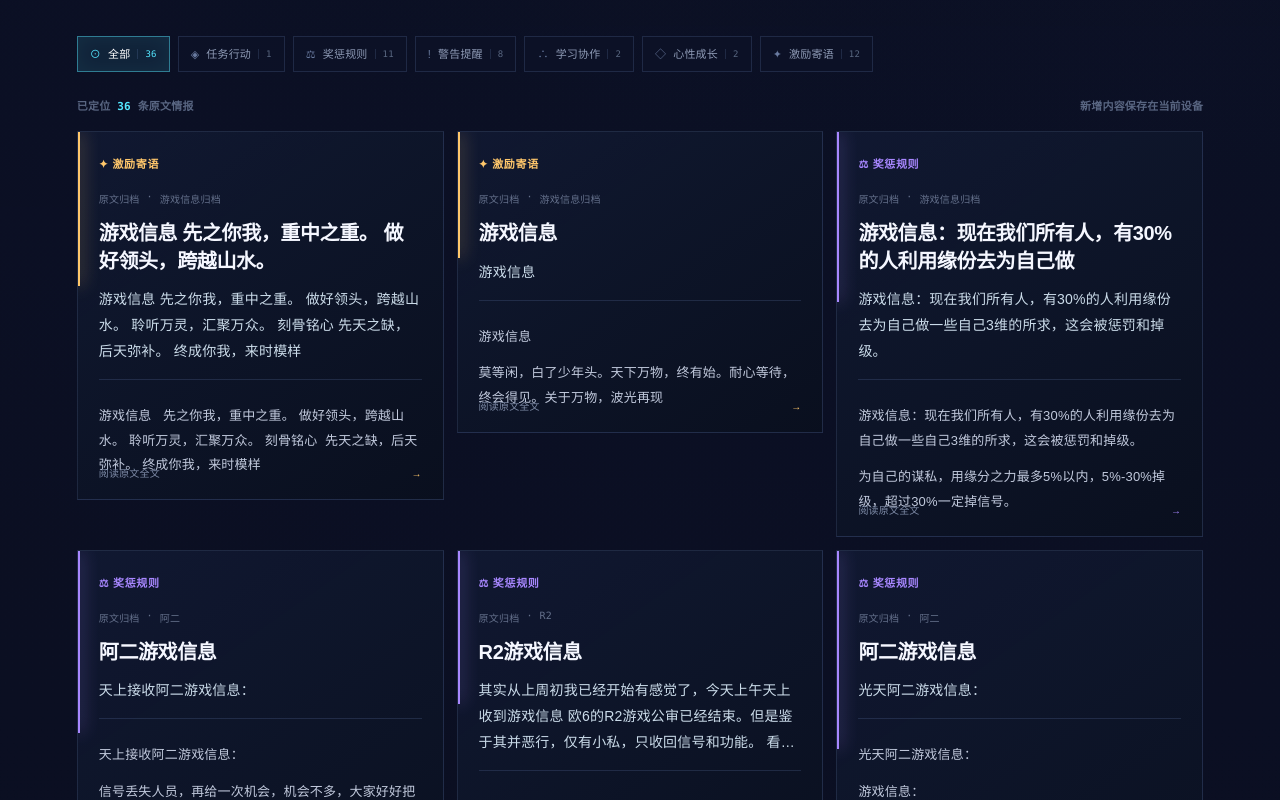
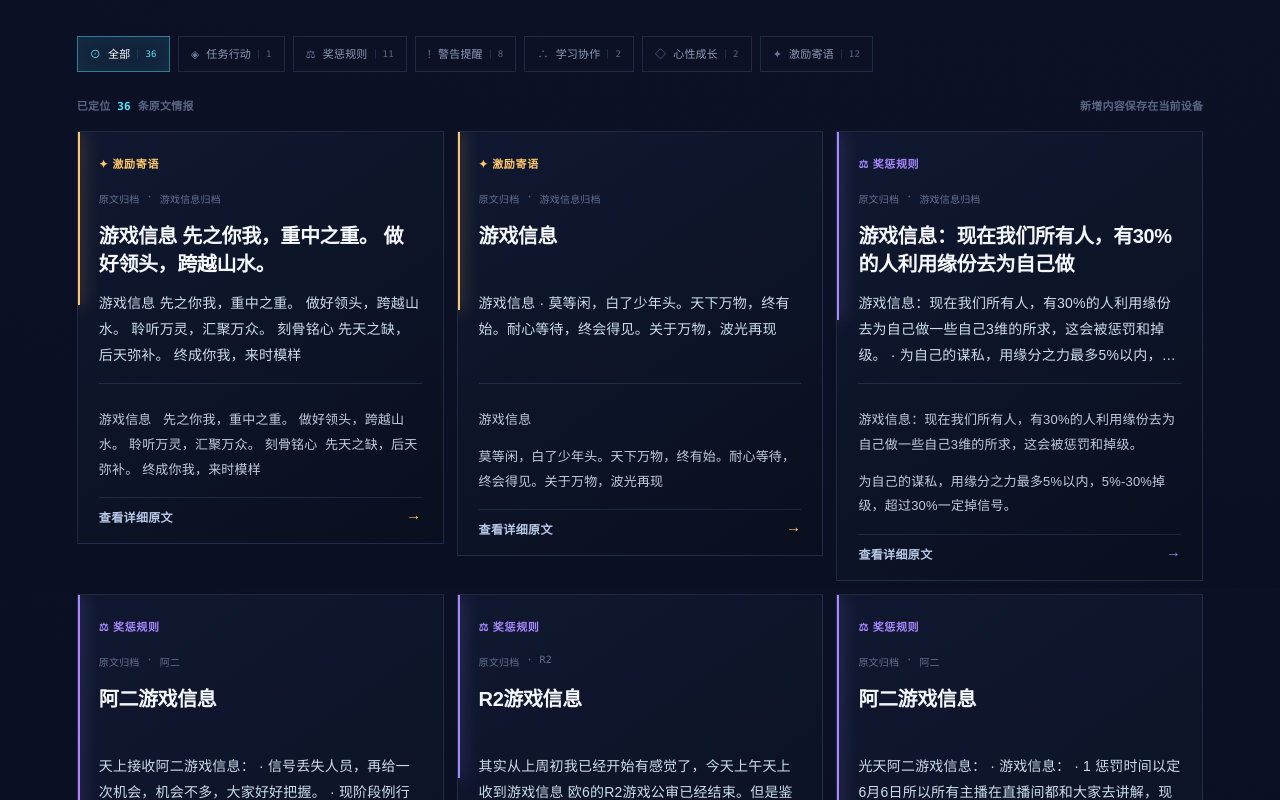
Before and after one commit to raulming/earthConsciousEnergy, a Next.js app: page / in a window 1280 px wide. Shown: the part 3000-3800 px from the top of the page. Built offline with nearby package versions, Linux system fonts and the light colour scheme.

Commit message:
Align game information cards

```diff
--- a/app/globals.css
+++ b/app/globals.css
@@ -83,3 +83,7 @@ main{position:relative;display:flex;flex-direction:column}main:before{content:""
 /* 阅读层级：让长篇情报与关键节点在高信息密度下依然一眼可读。 */
 body{font-size:16px;letter-spacing:.012em}.brand{font-size:16px;font-weight:800}.topbar nav{font-size:14px}.eyebrow{font-size:12px}.intro{font-size:17px;line-height:1.9}.primary-btn,.outline-btn{font-size:14px;font-weight:800}.energy-core small{font-size:12px}.energy-core b{font-size:10px}.quick-stats strong{font-size:28px}.quick-stats span{font-size:13px}.section-heading h2{font-weight:850}.section-heading p{font-size:16px;line-height:1.8}.timeline time{font-size:12px;font-weight:800}.milestone strong{font-size:25px;font-weight:850}.milestone p{font-size:14px;line-height:1.75}.milestone.breakthrough strong{font-size:29px}.breakthrough-tag,.category-tag,.intel-meta,.result-meta{font-size:11px;font-weight:800}.filters .filter{font-size:12px;font-weight:750}.filters .filter b{font-size:11px}.intel-card h3{font-size:20px;font-weight:850;line-height:1.38}.raw-preview{font-size:14px;line-height:1.85;color:rgba(224,242,255,.9)}.original-text{font-size:15px;line-height:1.9}.source-card h3{font-size:19px;font-weight:850}.source-card p{font-size:14px;line-height:1.85}.input-panel label{font-size:11px;font-weight:850}.input-panel input,.input-panel textarea,.input-panel select{font-size:14px;line-height:1.65}.protocol b{font-size:15px}.protocol span{font-size:13px;line-height:1.8}footer{font-size:12px}
 @media(max-width:620px){.intro{font-size:16px}.section-heading h2{font-size:34px}.section-heading p{font-size:15px}.quick-stats strong{font-size:25px}.milestone strong,.milestone.breakthrough strong{font-size:24px}.intel-card h3{font-size:19px}.raw-preview,.source-card p{font-size:14px}.original-text{font-size:14px}}
+
+/* 情报卡统一对齐：固定摘要空间，全文仅在用户主动展开后显示。 */
+.intel-card{min-height:326px;padding-bottom:61px}.card-top{height:22px}.meta{height:18px;min-width:0;margin:16px 0 14px;white-space:nowrap;overflow:hidden;text-overflow:ellipsis}.meta time,.meta span:last-child{overflow:hidden;text-overflow:ellipsis;white-space:nowrap}.intel-card h3{height:56px;margin-bottom:12px;overflow:hidden;display:-webkit-box;-webkit-line-clamp:2;-webkit-box-orient:vertical}.raw-preview{height:78px;overflow:hidden;display:-webkit-box;-webkit-line-clamp:3;-webkit-box-orient:vertical}.expand{height:28px;border-top:1px solid rgba(114,140,194,.18);padding-top:11px;color:#b7c8e7;font-size:12px;font-weight:800;letter-spacing:.03em}.expand span{font-size:15px;line-height:11px}.intel-card.expanded{padding-bottom:61px}.intel-card.expanded h3{height:auto;min-height:0;display:block}.intel-card.expanded .details{margin-top:4px}.intel-card.expanded .expand{position:absolute;bottom:18px}.original-label{display:flex;justify-content:space-between;gap:12px}.original-label span{float:none;white-space:nowrap}
+@media(max-width:620px){.intel-card{min-height:318px}.raw-preview{height:75px}.original-label{font-size:9px}.original-label span{font-size:8px}}
--- a/app/page.tsx
+++ b/app/page.tsx
@@ -331,7 +331,7 @@ export default function Home() {
     <section className="section intel" id="intel"><div className="section-heading intel-heading"><div><p className="eyebrow">INTELLIGENCE HUB</p><h2>游戏情报中心</h2><p>原文按空行分段，点击查看即可阅读完整内容。</p></div><div className="intel-actions"><button className="add-btn" onClick={() => setShowInput(!showInput)}><span>+</span> 归档新信息</button><label className="search"><span>⌕</span><input value={query} onChange={(event) => setQuery(event.target.value)} placeholder="搜索原文、日期或来源…" />{query && <button onClick={() => setQuery("")} aria-label="清空搜索">×</button>}</label></div></div>
       {showInput && <div className="input-dock"><div className="input-dock-head"><div><p className="eyebrow">INCREMENTAL ARCHIVE</p><h3>粘贴原文并增量归档</h3><p>每个空行代表一条独立信息，保存后会自动拆分成多张原文卡片。</p></div><button className="close-input" onClick={() => setShowInput(false)} aria-label="关闭归档输入">×</button></div><div className="input-meta"><label>归档日期<input value={inputDate} onChange={(event) => setInputDate(event.target.value)} /></label><label>信息来源<input value={inputSource} onChange={(event) => setInputSource(event.target.value)} /></label><label>分类<select value={inputCategory} onChange={(event) => setInputCategory(event.target.value as Exclude<Category, "全部">)}>{categories.slice(1).map((category) => <option key={category.name}>{category.name}</option>)}</select></label></div><textarea value={rawInput} onChange={(event) => setRawInput(event.target.value)} placeholder={"粘贴原文…\n\n空行后的下一段会被视为新的独立信息。"} /><div className="input-footer"><span>已识别 <b>{rawInput.trim() ? rawInput.trim().split(/\n\s*\n+/).filter(Boolean).length : 0}</b> 条待归档信息</span><button className="primary-btn" disabled={!rawInput.trim()} onClick={addEntries}>保存到本设备 <span>→</span></button></div></div>}
       <div className="filters">{categories.map((category) => <button key={category.name} className={active === category.name ? "active" : ""} onClick={() => setActive(category.name)}><span>{category.glyph}</span>{category.name}<b>{count(category.name)}</b></button>)}</div><div className="result-meta"><span>已定位 <b>{filtered.length}</b> 条原文情报</span><span>新增内容保存在当前设备</span></div>
-      <div className="intel-grid">{filtered.map((item) => <article className={`intel-card tone-${categories.findIndex((category) => category.name === item.category)} ${expanded === item.id ? "expanded" : ""}`} key={item.id}><div className="card-top"><span className="category-tag">{categories.find((category) => category.name === item.category)?.glyph} {item.category}</span>{item.added && <span className="priority">新增</span>}</div><p className="meta"><time>{item.date}</time><span>·</span><span>{item.source}</span></p><h3>{item.title}</h3><p className="raw-preview">{item.raw.split("\n").find(Boolean)}</p><div className="details"><div className="original-label">原文全文 <span>本段保留 {item.raw.split("\n").length} 行</span></div>{item.raw.split("\n").map((paragraph, index) => <p key={index}>{paragraph}</p>)}</div><button className="expand" onClick={() => setExpanded(expanded === item.id ? null : item.id)} aria-expanded={expanded === item.id}>{expanded === item.id ? "收起原文" : "阅读原文全文"}<span>{expanded === item.id ? "↑" : "→"}</span></button></article>)}{!filtered.length && <div className="empty"><OrbitMark /><h3>未检索到相关情报</h3><p>请尝试其他关键词或切换分类。</p></div>}</div>
+      <div className="intel-grid">{filtered.map((item) => <article className={`intel-card tone-${categories.findIndex((category) => category.name === item.category)} ${expanded === item.id ? "expanded" : ""}`} key={item.id}><div className="card-top"><span className="category-tag">{categories.find((category) => category.name === item.category)?.glyph} {item.category}</span>{item.added && <span className="priority">新增</span>}</div><p className="meta"><time>{item.date}</time><span>·</span><span>{item.source}</span></p><h3>{item.title}</h3><p className="raw-preview">{item.raw.replace(/\s*\n\s*/g, " · ")}</p><div className="details"><div className="original-label">原文全文 <span>本段保留 {item.raw.split("\n").length} 行</span></div>{item.raw.split("\n").map((paragraph, index) => <p key={index}>{paragraph}</p>)}</div><button className="expand" onClick={() => setExpanded(expanded === item.id ? null : item.id)} aria-expanded={expanded === item.id}>{expanded === item.id ? "收起原文" : "查看详细原文"}<span>{expanded === item.id ? "↑" : "→"}</span></button></article>)}{!filtered.length && <div className="empty"><OrbitMark /><h3>未检索到相关情报</h3><p>请尝试其他关键词或切换分类。</p></div>}</div>
     </section>
     <section className="principles" id="principles"><div className="principles-inner"><div><p className="eyebrow">CORE PROTOCOL</p><h2>星际游戏意识引领的<br />五个核心准则</h2><p>以信仰、真理、价值、扬升与标准为坐标，引导个人与整体向更美好的方向前行。</p></div><div className="protocols"><span>01 <b>世界大同，万物共荣的信仰。</b></span><span>02 <b>一标准终极真理的评判标准。</b></span><span>03 <b>公平正义，美好和谐的人生价值追求。</b></span><span>04 <b>个人扬升对蓝星升维的重要性。</b></span><span>05 <b>分别心与二元对立四项标准的运用。</b></span></div></div></section>
     <footer><a className="brand" href="#top"><OrbitMark /><span>蓝星指挥中心</span></a><p>游戏信息归档·星际进程记录</p><a href="#top">返回舰桥 ↑</a></footer>
```
